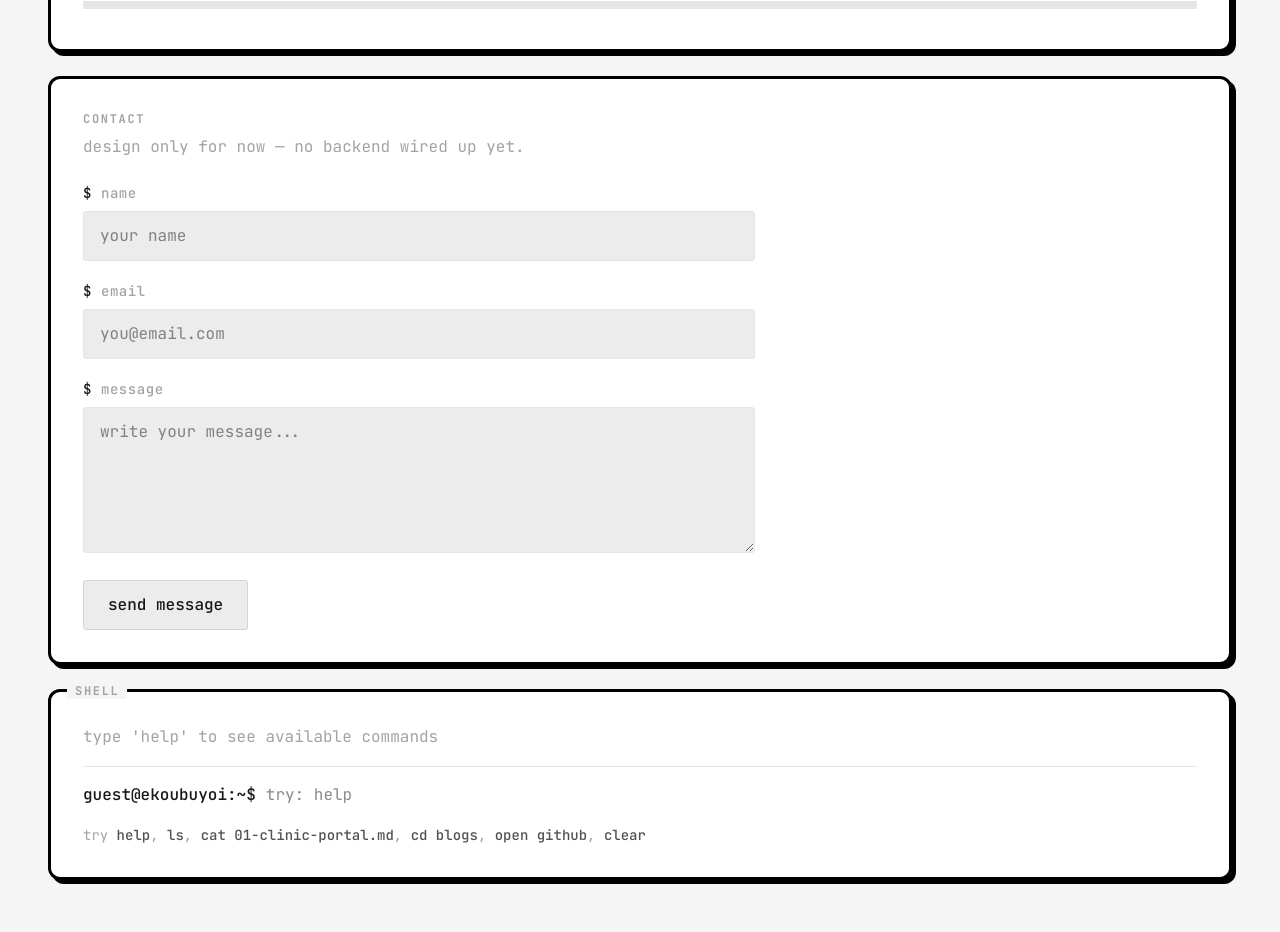
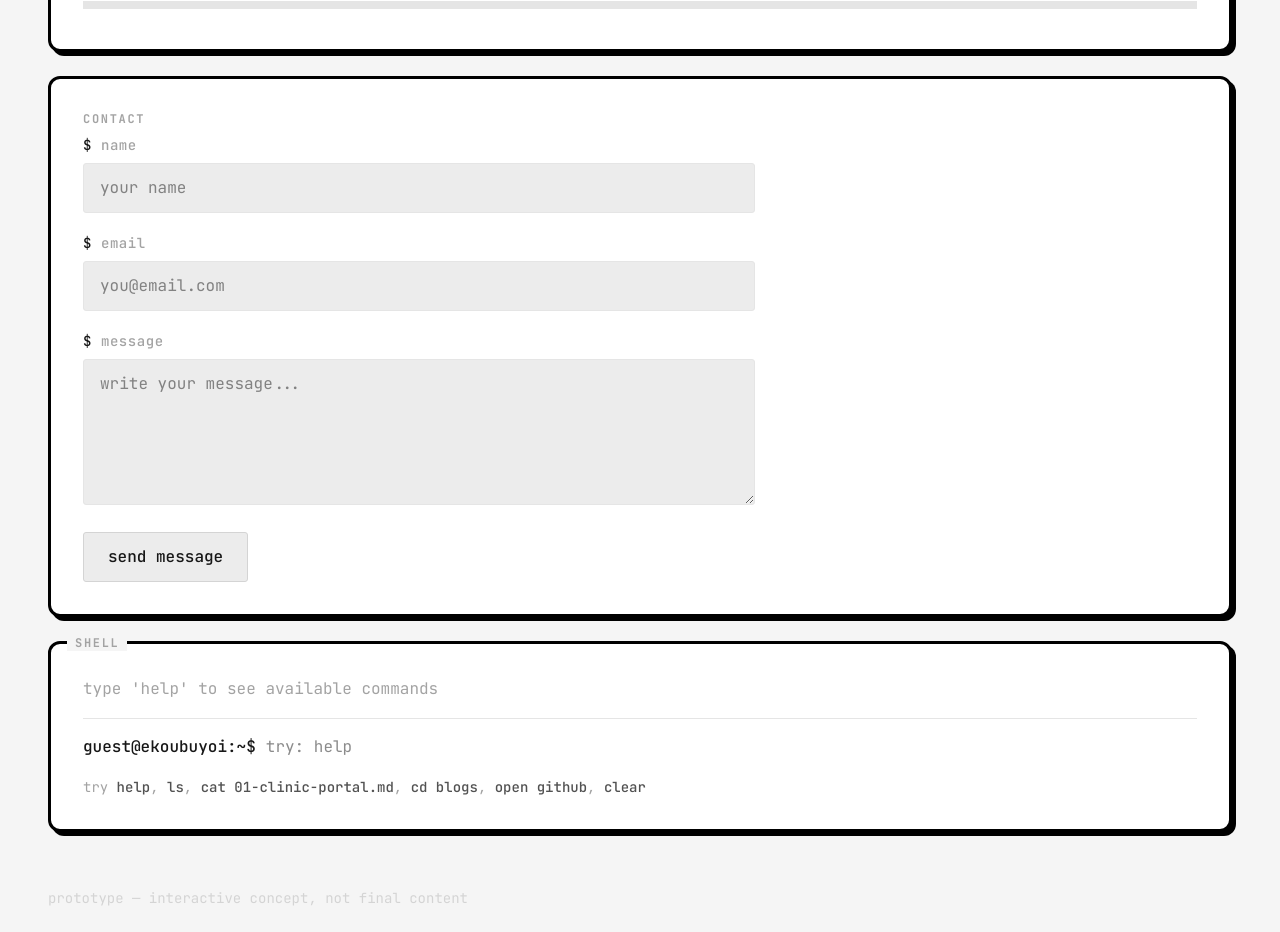
Before and after one commit to imhannsop/imhann, a Next.js app: page / in a window 1280 px wide. Shown: the part 2940-3872 px from the top of the page. Built offline with nearby package versions, Linux system fonts and the light colour scheme; no server answers; a web font is replaced by a local one.

Commit message:
remove sub title for contact

```diff
--- a/src/components/Contact.tsx
+++ b/src/components/Contact.tsx
@@ -8,7 +8,6 @@ export default function Contact() {
   return (
     <div className="relative scroll-mt-24 sm:scroll-mt-28 rounded-xl border-3 border-black bg-bg-panel p-8 max-sm:p-6 shadow-[4px_4px_0px_0px_rgba(0,0,0,1)]" id="contact">
       <div className="mb-2 text-xs tracking-[.14em] font-semibold text-text-dim uppercase">contact</div>
-      <div className="mb-6 text-sm sm:text-base text-text-dim">design only for now — no backend wired up yet.</div>
       <div className="flex max-w-2xl flex-col gap-5">
         <div>
           <label className="mb-2 block text-sm tracking-[.04em] font-medium text-text-dim before:content-['$_'] before:text-green">
```
